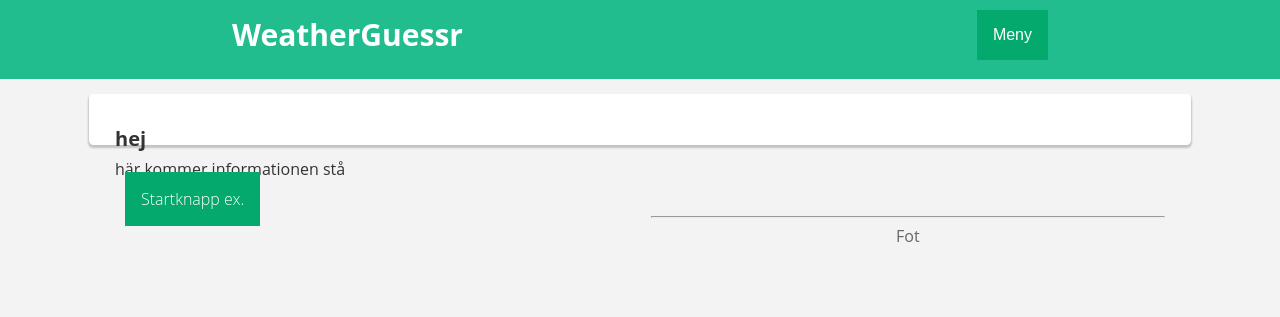
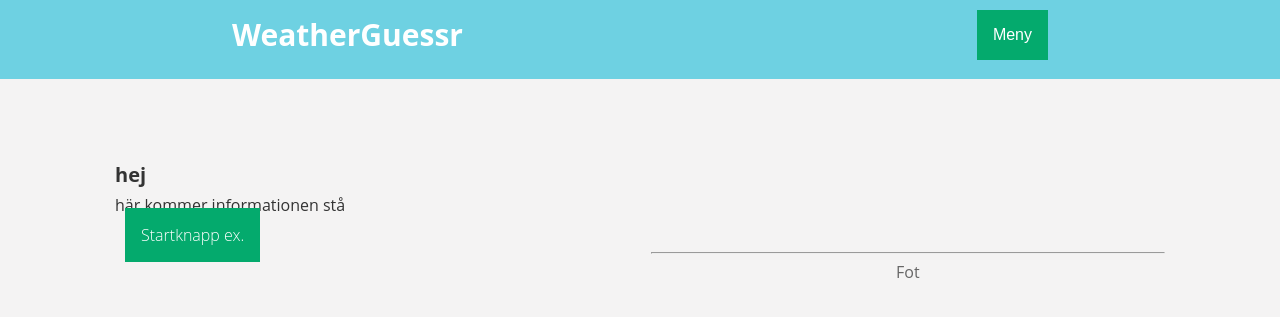
Before and after one commit to Kiregnu/DT159G, a PHP site: the page made by Tillämpad/mainpagelayout.html in a window 1280 px wide. Shown: the top 317 px of the page. Run offline with PHP 8.4, Linux system fonts and the light colour scheme.

Commit message:
Add files via upload

```diff
--- a/Tillämpad/css/styles.css
+++ b/Tillämpad/css/styles.css
@@ -18,7 +18,7 @@ body {
     height: 75px;
     line-height: 50px;
     padding-bottom: 4px;
-    background-color: #21bd8e;
+    background-color: #6ed1e2;
     color: #fff;
 }
 #mainheader h1 { margin: 10px 0 0 10%; float: left; }
@@ -60,10 +60,8 @@ body {
 .container {
     width: 96%;
     padding: 2%;
-    margin: 1em auto 1em auto;
+    margin: 4% auto 4% auto;
     max-width: 1050px;
-    background-color: #fff;
-    box-shadow: 0 2px 2px 1px rgba(0,0,0,0.2);
     border-radius: .3em;
 }
 .left {
```
